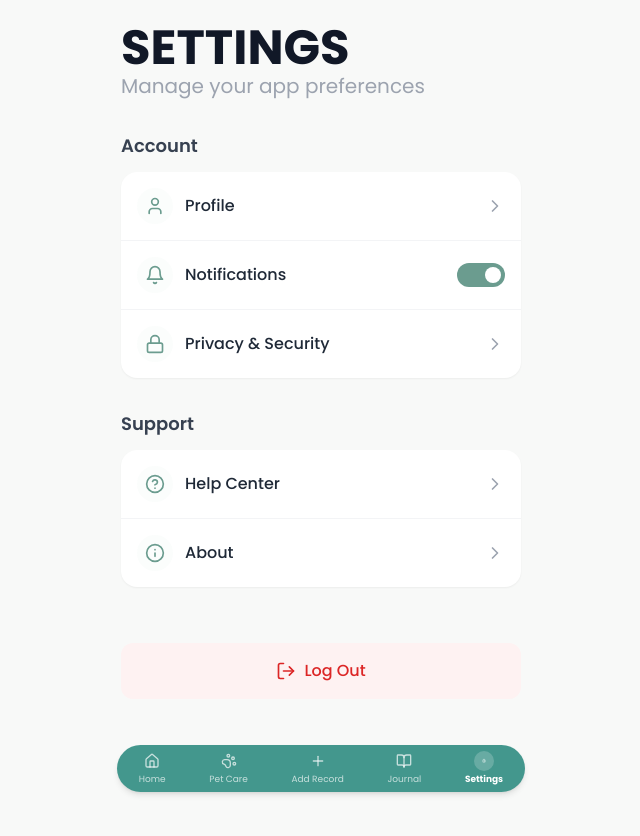
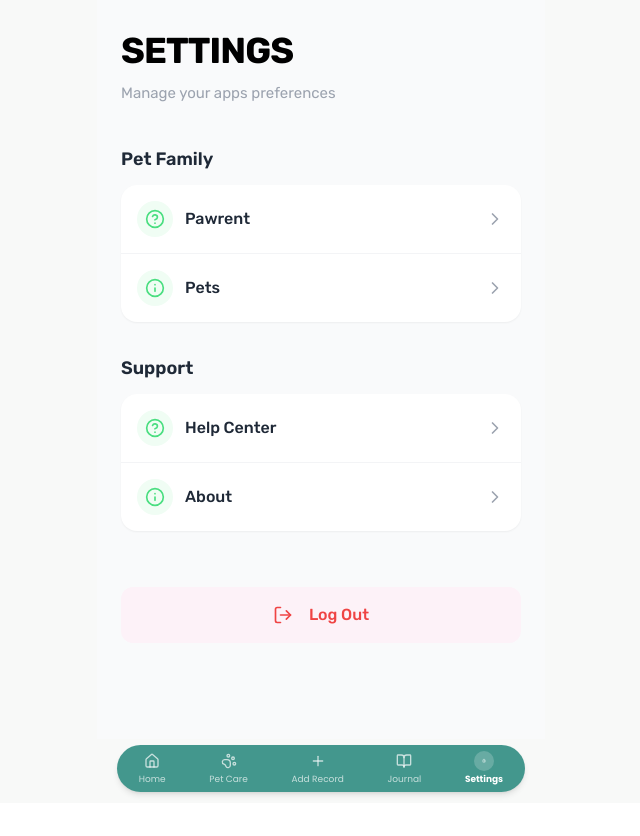
Before and after one commit to Rindut/anabulkuV1, a React (Vite) app: page /settings in a window 1280 px wide. Shown: the top 836 px of the page, without its empty margins (319-959 px from the left). After the commit the page ends 803 px from the top, so only its background shows below. Built offline with nearby package versions, Linux system fonts and the light colour scheme.

Commit message:
feat: Implement settings page UI
Refactor the settings page to include sections, cards, and a logout button, as per the design specifications.

```diff
--- a/src/App.tsx
+++ b/src/App.tsx
@@ -48,6 +48,13 @@ const App = () => (
           <Route path="/journal" element={<Journal />} />
           <Route path="/settings" element={<Settings />} />
 
+          {/* Settings Related Routes */}
+          <Route path="/pawrent" element={<NotFound />} />
+          <Route path="/pets" element={<NotFound />} />
+          <Route path="/help-center" element={<NotFound />} />
+          <Route path="/about" element={<NotFound />} />
+          <Route path="/logout" element={<SignIn />} />
+
           {/* Catch-all Route */}
           <Route path="*" element={<NotFound />} />
         </Routes>
--- a/src/pages/Settings.tsx
+++ b/src/pages/Settings.tsx
@@ -1,10 +1,7 @@
 
-import { useState } from "react";
+import { useNavigate } from "react-router-dom";
 import { MainLayout } from "@/components/layout/MainLayout";
 import {
-  User,
-  Bell,
-  Lock,
   HelpCircle,
   Info,
   LogOut,
@@ -12,76 +9,77 @@ import {
 } from "lucide-react";
 
 const Settings = () => {
-  const [notifications, setNotifications] = useState(true);
+  const navigate = useNavigate();
 
   const settingsGroups = [
     {
-      title: "Account",
+      title: "Pet Family",
       items: [
-        { label: "Profile", icon: User, path: "/profile" },
-        { label: "Notifications", icon: Bell, path: "/notifications", toggle: true, toggled: notifications },
-        { label: "Privacy & Security", icon: Lock, path: "/privacy" }
+        {
+          label: "Pawrent",
+          icon: HelpCircle,
+          path: "/pawrent",
+          iconBackground: "bg-green-50"
+        },
+        {
+          label: "Pets",
+          icon: Info,
+          path: "/pets",
+          iconBackground: "bg-green-50"
+        }
       ]
     },
     {
       title: "Support",
       items: [
-        { label: "Help Center", icon: HelpCircle, path: "/help" },
-        { label: "About", icon: Info, path: "/about" }
+        {
+          label: "Help Center",
+          icon: HelpCircle,
+          path: "/help-center"
+        },
+        {
+          label: "About",
+          icon: Info,
+          path: "/about"
+        }
       ]
     }
   ];
 
-  const handleToggle = (setting: string) => {
-    if (setting === "Notifications") {
-      setNotifications(!notifications);
-    }
+  const handleNavigation = (path: string) => {
+    navigate(path);
   };
 
   return (
     <MainLayout>
-      <div className="p-6 pb-24">
+      <div className="p-6 pb-24 bg-gray-50">
         {/* Header */}
-        <header className="mb-8">
-          <h1 className="text-5xl font-bold text-gray-900">SETTINGS</h1>
-          <p className="text-xl text-gray-400">Manage your app preferences</p>
+        <header className="mb-10">
+          <h1 className="text-[36px] font-bold font-rubik text-black tracking-tight">SETTINGS</h1>
+          <p className="text-[15px] font-rubik text-gray-400 mt-1">Manage your apps preferences</p>
         </header>
 
         {/* Settings Groups */}
         <div className="space-y-8">
           {settingsGroups.map((group) => (
             <div key={group.title} className="space-y-3">
-              <h2 className="text-lg font-semibold text-gray-700">{group.title}</h2>
+              <h2 className="text-lg font-semibold text-gray-800 font-rubik">{group.title}</h2>
               <div className="bg-white rounded-2xl shadow-sm overflow-hidden">
                 {group.items.map((item, index) => (
                   <div
                     key={item.label}
-                    className={`p-4 flex items-center justify-between ${
+                    className={`p-4 flex items-center justify-between cursor-pointer ${
                       index !== group.items.length - 1 ? "border-b border-gray-100" : ""
                     }`}
+                    onClick={() => handleNavigation(item.path)}
                   >
                     <div className="flex items-center space-x-3">
-                      <div className="p-2 bg-petapp-mint bg-opacity-20 rounded-full">
-                        <item.icon className="text-petapp-green h-5 w-5" />
+                      <div className={`p-2 ${item.iconBackground || "bg-green-50"} rounded-full`}>
+                        <item.icon className="text-green-400 h-5 w-5" />
                       </div>
-                      <span className="font-medium text-gray-800">{item.label}</span>
+                      <span className="font-medium text-gray-800 font-rubik">{item.label}</span>
                     </div>
-                    {item.toggle ? (
-                      <button
-                        onClick={() => handleToggle(item.label)}
-                        className={`w-12 h-6 rounded-full relative ${
-                          item.toggled ? "bg-petapp-green" : "bg-gray-300"
-                        }`}
-                      >
-                        <span
-                          className={`absolute top-1 transition-all w-4 h-4 rounded-full bg-white ${
-                            item.toggled ? "left-7" : "left-1"
-                          }`}
-                        />
-                      </button>
-                    ) : (
-                      <ChevronRight className="h-5 w-5 text-gray-400" />
-                    )}
+                    <ChevronRight className="h-5 w-5 text-gray-400" />
                   </div>
                 ))}
               </div>
@@ -90,8 +88,11 @@ const Settings = () => {
 
           {/* Logout Button */}
           <div className="pt-6">
-            <button className="w-full flex items-center justify-center space-x-2 py-4 bg-red-50 text-red-600 rounded-xl font-medium">
-              <LogOut className="h-5 w-5" />
+            <button
+              className="w-full flex items-center justify-center space-x-2 py-4 bg-pink-50 text-red-500 rounded-xl font-medium font-rubik"
+              onClick={() => handleNavigation("/logout")}
+            >
+              <LogOut className="h-5 w-5 mr-2" />
               <span>Log Out</span>
             </button>
           </div>
```
